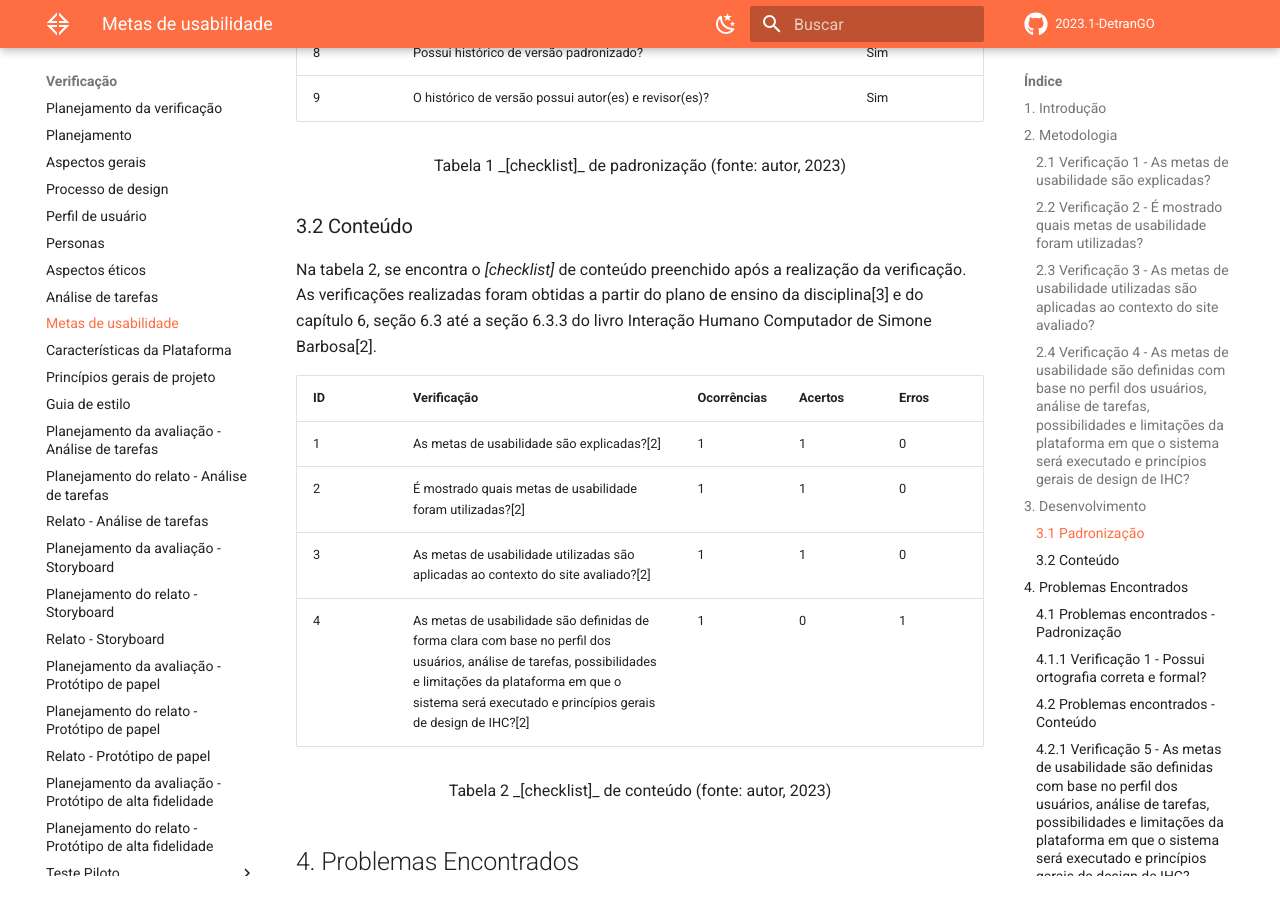
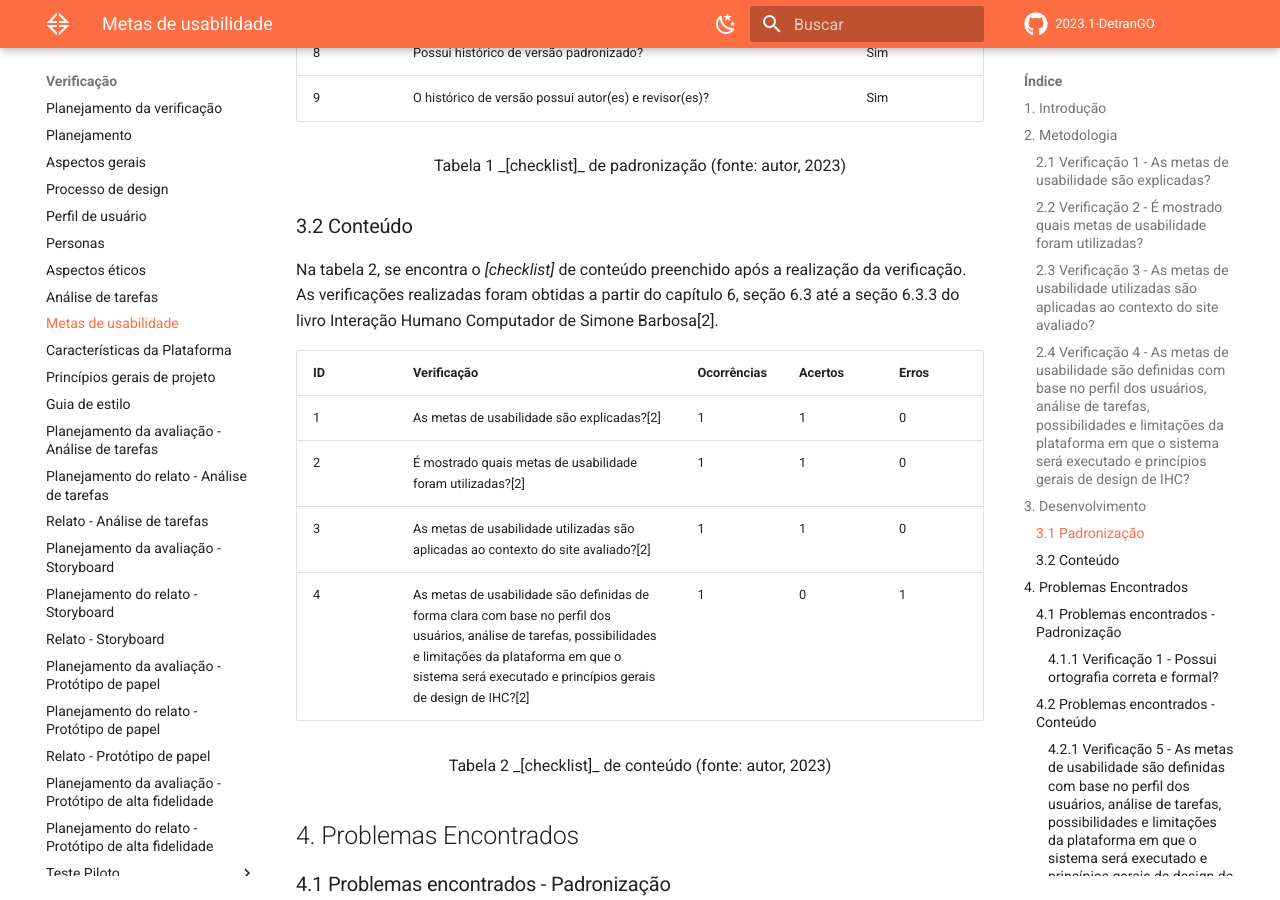
Before and after one commit to Interacao-Humano-Computador/2023.1-DetranGO, an MkDocs documentation site: the page built from docs/verificacao/metas_de_usabilidade.md, in a window 1280 px wide and 900 px high, scrolled down 2311 px. Built offline with MkDocs 1.6.1 and Material for MkDocs 9.7.7, drawn with Linux system fonts in a browser that asks for light colours; comment, search, counter and statistics services are not loaded.

Commit message:
Review: correções realizadas

```diff
--- a/docs/verificacao/metas_de_usabilidade.md
+++ b/docs/verificacao/metas_de_usabilidade.md
@@ -61,7 +61,7 @@ Tabela 1 _[checklist]_ de padronização (fonte: autor, 2023)
 
 ### 3.2 Conteúdo
 
-Na tabela 2, se encontra o _[checklist]_ de conteúdo preenchido após a realização da verificação. As verificações realizadas foram obtidas a partir do plano de ensino da disciplina[3] e do capítulo 6, seção 6.3 até a seção 6.3.3 do livro Interação Humano Computador de Simone Barbosa[2].
+Na tabela 2, se encontra o _[checklist]_ de conteúdo preenchido após a realização da verificação. As verificações realizadas foram obtidas a partir do capítulo 6, seção 6.3 até a seção 6.3.3 do livro Interação Humano Computador de Simone Barbosa[2].
 
 | ID | Verificação | Ocorrências | Acertos | Erros |
 |--|--|--|--|--|
@@ -81,13 +81,13 @@ Tabela 2 _[checklist]_ de conteúdo (fonte: autor, 2023)
 
 ### 4.1 Problemas encontrados - Padronização
 
-### 4.1.1 Verificação 1 - Possui ortografia correta e formal?
+#### 4.1.1 Verificação 1 - Possui ortografia correta e formal?
 
 O artefato apresenta alguns erros de ortografia, como questões semânticas em alguns períodos e frases apresentados no decorrer de certas explicações.
 
 ### 4.2 Problemas encontrados - Conteúdo
 
-### 4.2.1 Verificação 5 - As metas de usabilidade são definidas com base no perfil dos usuários, análise de tarefas, possibilidades e limitações da plataforma em que o sistema será executado e princípios gerais de design de IHC?
+#### 4.2.1 Verificação 5 - As metas de usabilidade são definidas com base no perfil dos usuários, análise de tarefas, possibilidades e limitações da plataforma em que o sistema será executado e princípios gerais de design de IHC?
 
 O artefato ao abordar sobre as metas almejadas pelo nosso projeto não consegue definir com clareza se as metas de usabilidade são definidas de acordo com a verificação deste item. No geral, a definição é realizada porém faltou demonstrar a conexão que as metas de usabilidade apresentam com os outros elementos da engenharia de usabilidade de Mayhew[2].
 
```
Also changed, not shown: docs/verificacao/personas.md (+3 -3 lines), docs/verificacao/planejamentoA_alta.md (+4 -4 lines), docs/verificacao/planejamentoA_papel.md (+3 -3 lines).
